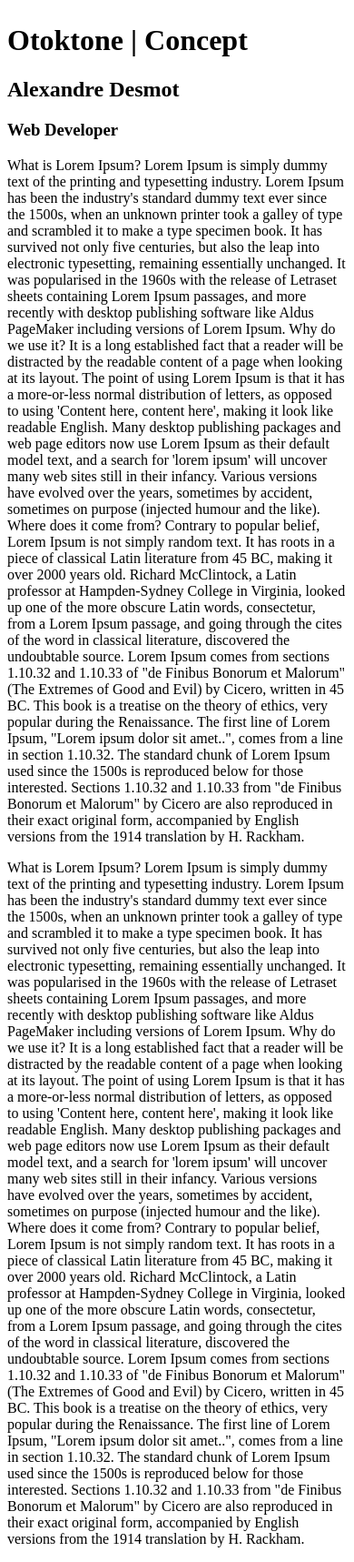
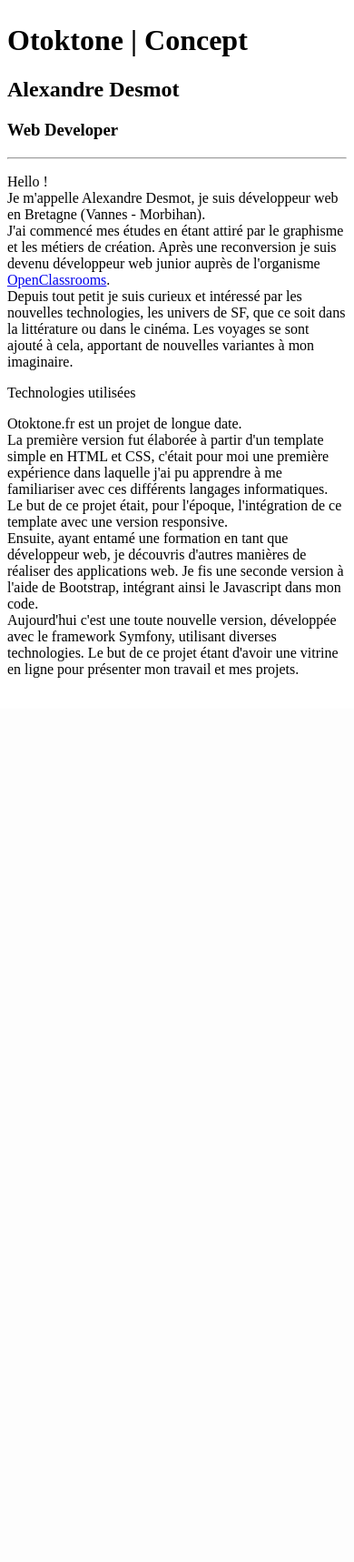
Before and after one commit to Otoktone/otoktone.fr, a Symfony app: template templates/front/otoktone.html.twig in a window 390 px wide; the page is wider, and only the part inside the window is pictured. Shown: the part 1952-3669 px from the top of that part at 91% size. After the commit the page ends 2697 px from the top of that part, so only its background shows below. Run offline with Twig, Linux system fonts and the light colour scheme; the template is opened without the code that fills it, so the values that code supplies are empty; style sheets or scripts are compiled from the project's sources; some libraries are stand-ins or nearby versions.

Commit message:
add responsive tablet

```diff
--- a/assets/styles/front/pages/contact.css
+++ b/assets/styles/front/pages/contact.css
@@ -69,7 +69,7 @@ label {
 }
 
 form {
-  width: 31.25rem;
+  width: 100%;
   position: relative;
   margin-top: 2rem;
   padding: 1rem 0;
--- a/templates/front/contact.html.twig
+++ b/templates/front/contact.html.twig
@@ -33,13 +33,13 @@
             <h2>Me contacter</h2>
             <p>Laisser vos coordonnées et je vous recontacte dès que possible !</p>
 
+            {% include 'flash_message.html.twig' %}
+
             {{ form_start(contact_form) }}
             {{ form_widget(contact_form) }}
             {{ form_row(contact_form.captchaCode) }}
             <input id="submit-button" type="submit" value="Envoyer" />
             {{ form_end(contact_form) }}
-
-            {% include 'flash_message.html.twig' %}
         </div>
 
     </div>
--- a/templates/front/otoktone.html.twig
+++ b/templates/front/otoktone.html.twig
@@ -38,39 +38,48 @@
                         </span>
                     </span>
 
-                    <div class="text">
+                    <div id="concept" class="text">
                         <h2 class="title">Alexandre Desmot</h2>
                         <h3 class="desc">Web Developer</h3>
-                        <p class="infos text-justify">
-                            <i class="fab fa-html5"></i>
-                            <i class="fab fa-css3-alt"></i>
-                            <i class="fab fa-js"></i>
-                            <i class="fab fa-php"></i>
-                            <i class="fab fa-symfony"></i>
-                            What is Lorem Ipsum?
-                            Lorem Ipsum is simply dummy text of the printing and typesetting industry. Lorem Ipsum has been the industry's standard dummy text ever since the 1500s, when an unknown printer took a galley of type and scrambled it to make a type specimen book. It has survived not only five centuries, but also the leap into electronic typesetting, remaining essentially unchanged. It was popularised in the 1960s with the release of Letraset sheets containing Lorem Ipsum passages, and more recently with desktop publishing software like Aldus PageMaker including versions of Lorem Ipsum.
+                        <hr>
+                            <div class="text-white">
 
-                            Why do we use it?
-                            It is a long established fact that a reader will be distracted by the readable content of a page when looking at its layout. The point of using Lorem Ipsum is that it has a more-or-less normal distribution of letters, as opposed to using 'Content here, content here', making it look like readable English. Many desktop publishing packages and web page editors now use Lorem Ipsum as their default model text, and a search for 'lorem ipsum' will uncover many web sites still in their infancy. Various versions have evolved over the years, sometimes by accident, sometimes on purpose (injected humour and the like).
+                            </div>
+                            <p class="infos text-justify">Hello ! <br>
+                            Je m'appelle Alexandre Desmot, je suis développeur web en Bretagne (Vannes - Morbihan). <br>
+                            J'ai commencé mes études en étant attiré par le graphisme et les métiers de création. Après une reconversion je suis devenu développeur web junior auprès de l'organisme <a href="https://openclassrooms.com/">OpenClassrooms</a>.
 
+                            <br>
+                            Depuis tout petit je suis curieux et intéressé par les nouvelles technologies, les univers de SF, que ce soit dans la littérature ou dans le cinéma. Les voyages se sont ajouté à cela, apportant de nouvelles variantes à mon imaginaire.
+                            </p>
 
-                            Where does it come from?
-                            Contrary to popular belief, Lorem Ipsum is not simply random text. It has roots in a piece of classical Latin literature from 45 BC, making it over 2000 years old. Richard McClintock, a Latin professor at Hampden-Sydney College in Virginia, looked up one of the more obscure Latin words, consectetur, from a Lorem Ipsum passage, and going through the cites of the word in classical literature, discovered the undoubtable source. Lorem Ipsum comes from sections 1.10.32 and 1.10.33 of "de Finibus Bonorum et Malorum" (The Extremes of Good and Evil) by Cicero, written in 45 BC. This book is a treatise on the theory of ethics, very popular during the Renaissance. The first line of Lorem Ipsum, "Lorem ipsum dolor sit amet..", comes from a line in section 1.10.32.
+                        <div id="technos" class="text-white">
+                            <p class="infos">
+                                <span class="text-uppercase">Technologies utilisées</span> <br>
+                                <i class="fab fa-html5"></i>
+                                <i class="fab fa-css3-alt"></i>
+                                <i class="fab fa-js"></i>
+                                <i class="fab fa-php"></i>
+                                <i class="fab fa-symfony"></i>
+                            </p>
+                        </div>
 
-                            The standard chunk of Lorem Ipsum used since the 1500s is reproduced below for those interested. Sections 1.10.32 and 1.10.33 from "de Finibus Bonorum et Malorum" by Cicero are also reproduced in their exact original form, accompanied by English versions from the 1914 translation by H. Rackham.
-                        </p>
-                        <p class="infos text-justify">What is Lorem Ipsum?
-                            Lorem Ipsum is simply dummy text of the printing and typesetting industry. Lorem Ipsum has been the industry's standard dummy text ever since the 1500s, when an unknown printer took a galley of type and scrambled it to make a type specimen book. It has survived not only five centuries, but also the leap into electronic typesetting, remaining essentially unchanged. It was popularised in the 1960s with the release of Letraset sheets containing Lorem Ipsum passages, and more recently with desktop publishing software like Aldus PageMaker including versions of Lorem Ipsum.
+                        <div class="text-white">
+                            <p class="infos text-justify">
+                                Otoktone.fr est un projet de longue date. <br>
+                                La première version fut élaborée à partir d'un template simple en HTML et CSS, c'était pour moi une première expérience dans laquelle j'ai pu apprendre à me familiariser avec ces différents langages informatiques. <br>
+                                Le but de ce projet était, pour l'époque, l'intégration de ce template avec une version responsive.
+                                <br>
+                                Ensuite, ayant entamé une formation en tant que développeur web, je découvris d'autres manières de réaliser des applications web. Je fis une seconde version à l'aide de Bootstrap, intégrant ainsi le Javascript dans mon code.
+                                <br>
+                                Aujourd'hui c'est une toute nouvelle version, développée avec le framework Symfony, utilisant diverses technologies.
+                                Le but de ce projet étant d'avoir une vitrine en ligne pour présenter mon travail et mes projets.
+                                <br>
+                                <br>
+                            </p>
+                        </div>
+                    </div>
 
-                            Why do we use it?
-                            It is a long established fact that a reader will be distracted by the readable content of a page when looking at its layout. The point of using Lorem Ipsum is that it has a more-or-less normal distribution of letters, as opposed to using 'Content here, content here', making it look like readable English. Many desktop publishing packages and web page editors now use Lorem Ipsum as their default model text, and a search for 'lorem ipsum' will uncover many web sites still in their infancy. Various versions have evolved over the years, sometimes by accident, sometimes on purpose (injected humour and the like).
-
-
-                            Where does it come from?
-                            Contrary to popular belief, Lorem Ipsum is not simply random text. It has roots in a piece of classical Latin literature from 45 BC, making it over 2000 years old. Richard McClintock, a Latin professor at Hampden-Sydney College in Virginia, looked up one of the more obscure Latin words, consectetur, from a Lorem Ipsum passage, and going through the cites of the word in classical literature, discovered the undoubtable source. Lorem Ipsum comes from sections 1.10.32 and 1.10.33 of "de Finibus Bonorum et Malorum" (The Extremes of Good and Evil) by Cicero, written in 45 BC. This book is a treatise on the theory of ethics, very popular during the Renaissance. The first line of Lorem Ipsum, "Lorem ipsum dolor sit amet..", comes from a line in section 1.10.32.
-
-                            The standard chunk of Lorem Ipsum used since the 1500s is reproduced below for those interested. Sections 1.10.32 and 1.10.33 from "de Finibus Bonorum et Malorum" by Cicero are also reproduced in their exact original form, accompanied by English versions from the 1914 translation by H. Rackham.
-                        </p>
                     </div>
 
                 </div>
```
Also changed, not shown: assets/styles/front/nav/side-menu.css (+13 -1 lines), assets/styles/front/pages/otoktone.css (+19 -1 lines).
